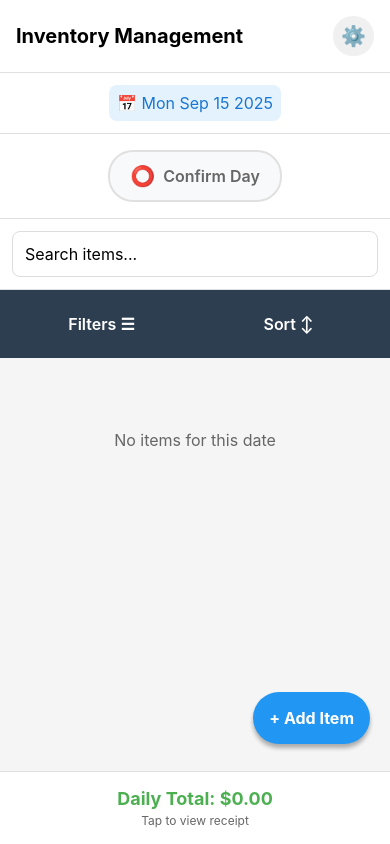
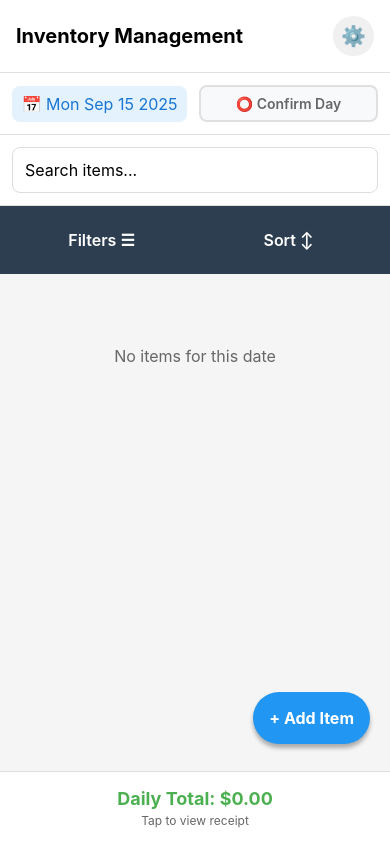
Before and after one commit to WinKyaw/daybunce, a React Native app: screen / in a window 390 px wide. Built offline with nearby package versions, Linux system fonts and the light colour scheme.

Commit message:
modify item list

```diff
--- a/src/components/InventoryApp.js
+++ b/src/components/InventoryApp.js
@@ -1763,6 +1763,22 @@ const InventoryApp = () => {
         >
           <Text style={styles.dateText}>📅 {selectedDate.toDateString()}</Text>
         </TouchableOpacity>
+
+        <TouchableOpacity
+          style={[
+            styles.confirmDayToggle,
+            isDayConfirmed && styles.confirmDayToggleActive
+          ]}
+          onPress={toggleDayConfirmation}
+          activeOpacity={0.7}
+        >
+          <Text style={[
+            styles.confirmDayToggleText,
+            isDayConfirmed && styles.confirmDayToggleTextActive
+          ]}>
+            {isDayConfirmed ? '✅' : '⭕'} {isDayConfirmed ? language.dayConfirmed : language.confirmDay}
+          </Text>
+        </TouchableOpacity>
       </View>
 
       {showDatePicker && (
@@ -1778,7 +1794,7 @@ const InventoryApp = () => {
       )}
 
       {/* Confirmation Toggle */}
-      <View style={styles.confirmationContainer}>
+      {/* <View style={styles.confirmationContainer}>
         <TouchableOpacity
           style={[
             styles.confirmationButton,
@@ -1797,7 +1813,7 @@ const InventoryApp = () => {
             {isDayConfirmed ? language.dayConfirmed : language.confirmDay}
           </Text>
         </TouchableOpacity>
-      </View>
+      </View> */}
 
       {/* Search */}
       <View style={styles.searchContainer}>
@@ -2997,12 +3013,39 @@ const styles = StyleSheet.create({
     padding: 12,
     borderBottomWidth: 1,
     borderBottomColor: '#e0e0e0',
+    flexDirection: 'row',
+    justifyContent: 'space-between',
+    alignItems: 'center',
   },
   dateButton: {
-    alignSelf: 'center',
     padding: 8,
     backgroundColor: '#e3f2fd',
     borderRadius: 8,
+    flex: 1,
+    marginRight: 12,
+    alignItems: 'center',
+  },
+  confirmDayToggle: {
+    padding: 8,
+    backgroundColor: '#f8f9fa',
+    borderRadius: 8,
+    borderWidth: 2,
+    borderColor: '#e0e0e0',
+    flex: 1,
+    alignItems: 'center',
+  },
+  confirmDayToggleActive: {
+    backgroundColor: '#e8f5e8',
+    borderColor: '#4caf50',
+  },
+  confirmDayToggleText: {
+    fontSize: 14,
+    fontWeight: '600',
+    color: '#666',
+    textAlign: 'center',
+  },
+  confirmDayToggleTextActive: {
+    color: '#2e7d32',
   },
   dateText: {
     fontSize: 16,
@@ -4286,41 +4329,6 @@ const styles = StyleSheet.create({
     fontSize: 16,
     fontWeight: '600',
   },
-  confirmationContainer: {
-    backgroundColor: '#fff',
-    padding: 16,
-    borderBottomWidth: 1,
-    borderBottomColor: '#e0e0e0',
-    alignItems: 'center',
-  },
-  confirmationButton: {
-    flexDirection: 'row',
-    alignItems: 'center',
-    paddingVertical: 12,
-    paddingHorizontal: 20,
-    borderRadius: 25,
-    backgroundColor: '#f8f9fa',
-    borderWidth: 2,
-    borderColor: '#e0e0e0',
-    minWidth: 160,
-    justifyContent: 'center',
-  },
-  confirmationButtonConfirmed: {
-    backgroundColor: '#e8f5e8',
-    borderColor: '#4caf50',
-  },
-  confirmationIcon: {
-    fontSize: 20,
-    marginRight: 8,
-  },
-  confirmationText: {
-    fontSize: 16,
-    fontWeight: '600',
-    color: '#666',
-  },
-  confirmationTextConfirmed: {
-    color: '#2e7d32',
-  },
   receiptTitleContainer: {
     alignItems: 'center',
     marginBottom: 8,
```
